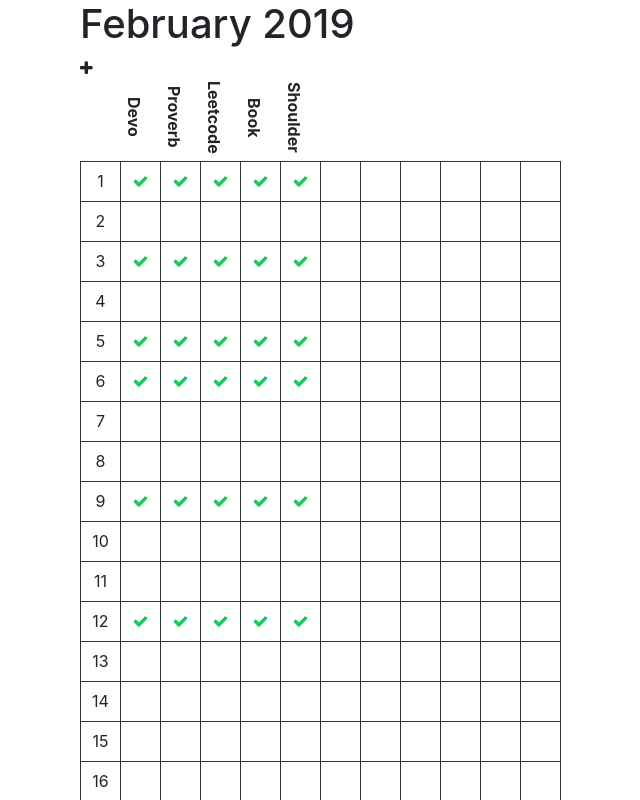
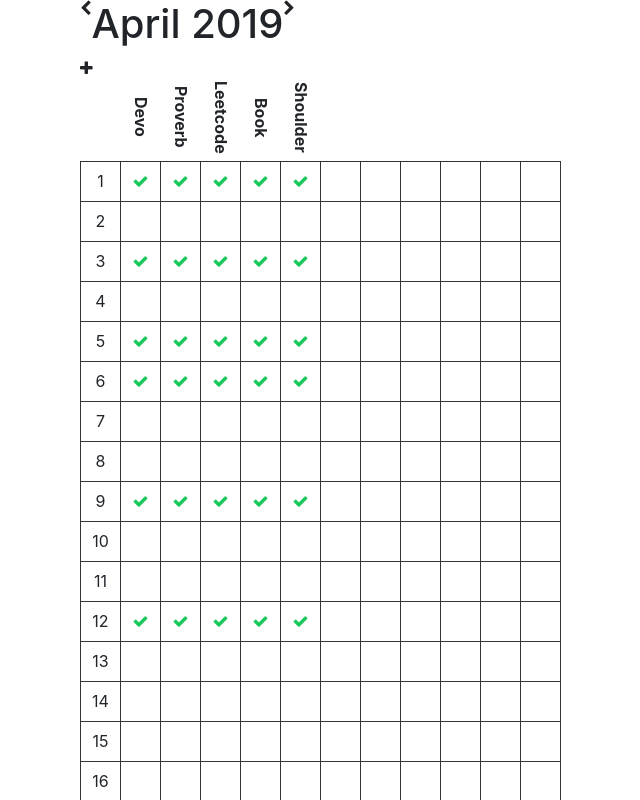
Before and after one commit to cmangelo/bullet-journal, an Angular app: page /journal in a window 1280 px wide. Shown: the top 800 px of the page, without its empty margins (5-645 px from the left). Built offline with nearby package versions, Linux system fonts and the light colour scheme.

Commit message:
Styling and updating date in journal

```diff
--- a/src/app/journal/journal/journal.component.html
+++ b/src/app/journal/journal/journal.component.html
@@ -1,4 +1,8 @@
-<h1>{{date | date:'MMMM y'}}</h1>
+<div class="d-flex">
+  <span class="fa fa-chevron-left clickable" (click)="incrementMonth(-1)"></span>
+  <h1>{{date | date:'MMMM y'}}</h1>
+  <span class="fa fa-chevron-right clickable" (click)="incrementMonth(1)"></span>
+</div>
 <span class="fa fa-plus clickable" [routerLink]="'/habitEntry'"></span>
 
 <table>
--- a/src/app/journal/journal/journal.component.less
+++ b/src/app/journal/journal/journal.component.less
@@ -2,6 +2,10 @@ table {
     thead {
         tr {
             border-bottom: 1px solid #333333;
+
+            th {
+                text-align: center;
+            }
         }
     }
 
--- a/src/app/journal/journal/journal.component.ts
+++ b/src/app/journal/journal/journal.component.ts
@@ -22,7 +22,7 @@ export class JournalComponent implements OnInit {
     for(var i = 0; i < this.days.length; i++){
       this.days[i] = i + 1;
     }
-    this.date = new Date(2019,1,1);
+    this.date = new Date(2019,3,1);
     this.today = new Date().getDate();
   }
 
@@ -40,4 +40,9 @@ export class JournalComponent implements OnInit {
       habit.completions[day] = true;
     }
   }
+
+  incrementMonth(num: number) {
+    this.date.setMonth(this.date.getMonth() + num);
+    console.log(this.date)
+  }
 }
```
